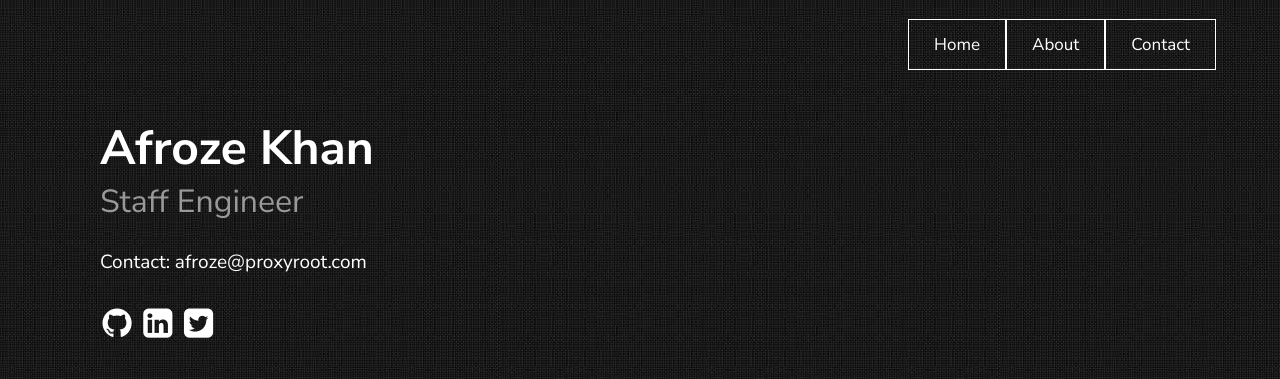
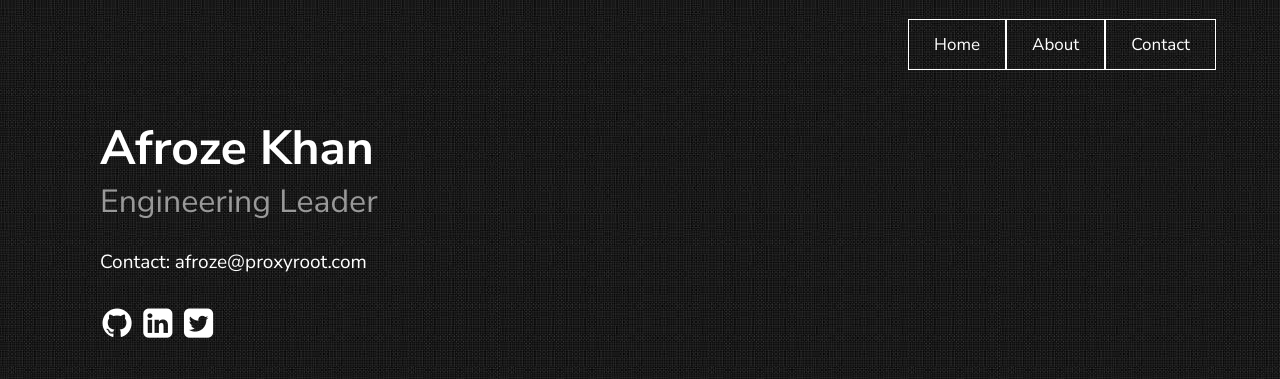
Before and after one commit to proxyroot/proxyroot.github.io, a Jekyll site: the page built from index.md, in a window 1280 px wide. Shown: the top 379 px of the page. Built offline with Jekyll 4.4.1, drawn with Linux system fonts in a browser that asks for light colours.

```diff
--- a/_config.yml
+++ b/_config.yml
@@ -13,7 +13,7 @@
 permalink: /:title/
 texture:
   title: Afroze Khan
-  tagline: Staff Engineer
+  tagline: Engineering Leader
   date_format: "%b %-d, %Y"
   style: black
   showNav: true
```
